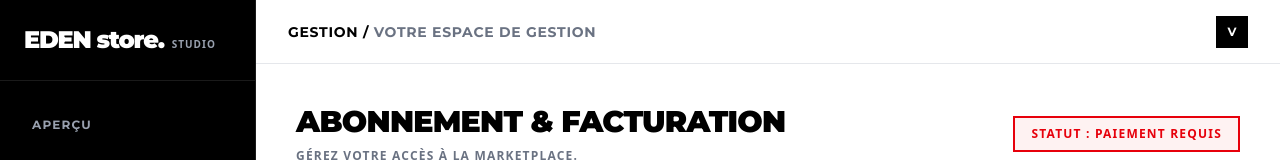
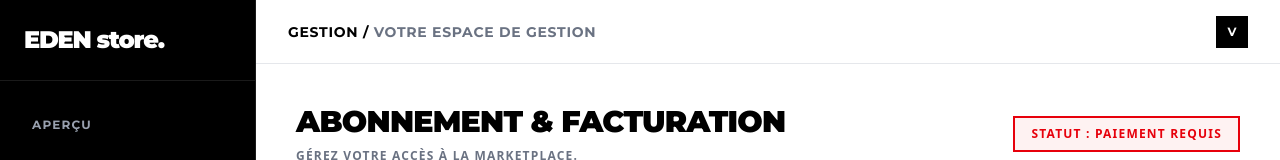
Before and after one commit to rexnigerdeus/eden-store, a Next.js app: page /seller/dashboard/billing in a window 1280 px wide. Shown: the top 160 px of the page. Built offline with nearby package versions, Linux system fonts and the light colour scheme; no server answers; the database is empty.

Commit message:
feat: Remove redundant "Studio" label from SellerLayoutUI component

```diff
--- a/src/app/seller/dashboard/SellerLayoutUI.tsx
+++ b/src/app/seller/dashboard/SellerLayoutUI.tsx
@@ -33,7 +33,6 @@ export default function SellerLayoutUI({ children, shopName, shopInitial }: Sell
         <div className="p-6 flex items-center justify-between border-b border-white/10">
           <div className="flex items-baseline gap-2">
             <span className="text-2xl font-montserrat font-black text-white tracking-tighter">EDEN store.</span>
-            <span className="text-[10px] font-bold text-gray-400 uppercase tracking-widest">Studio</span>
           </div>
           <button
             className="md:hidden text-gray-400 hover:text-white text-xs uppercase font-bold tracking-wider"
```
